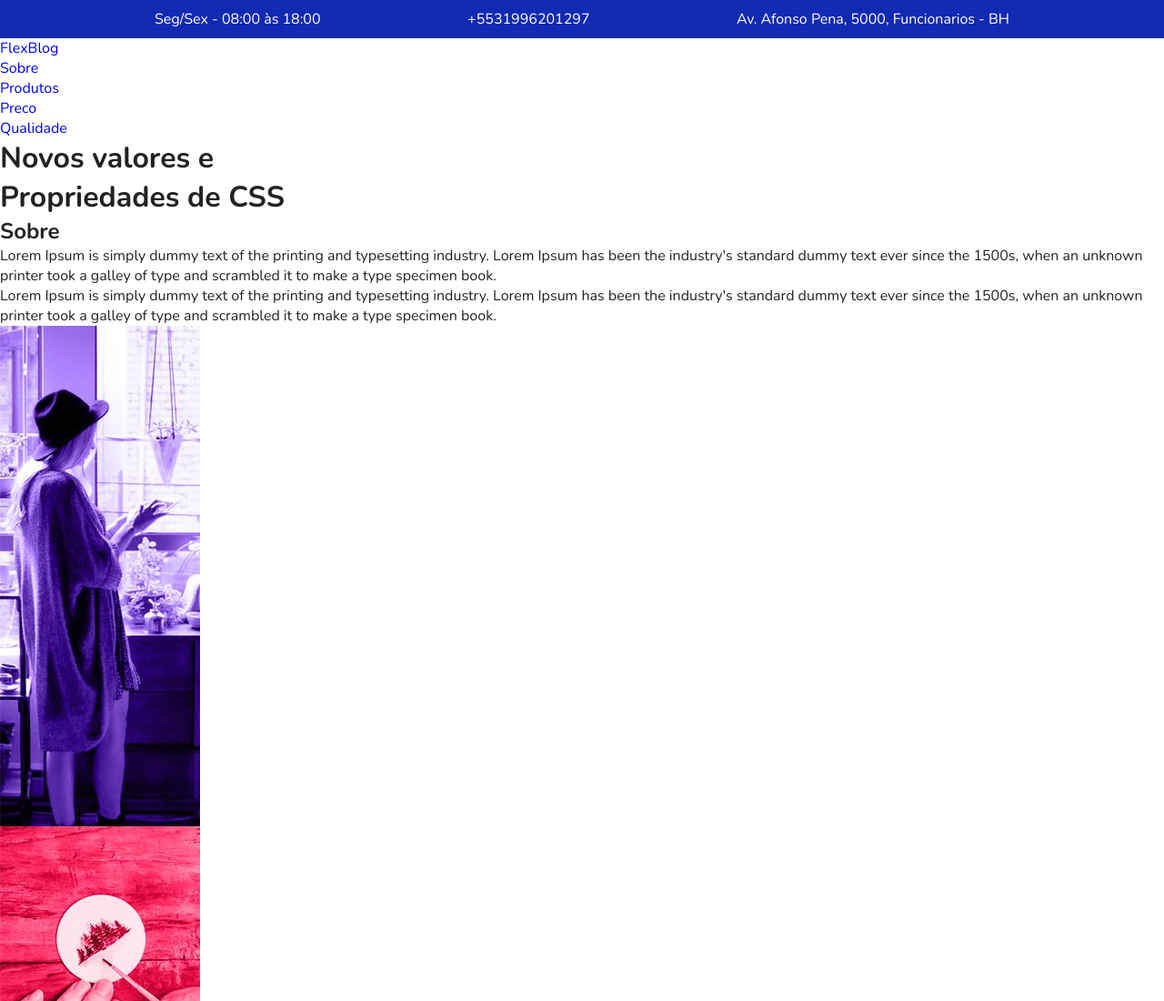
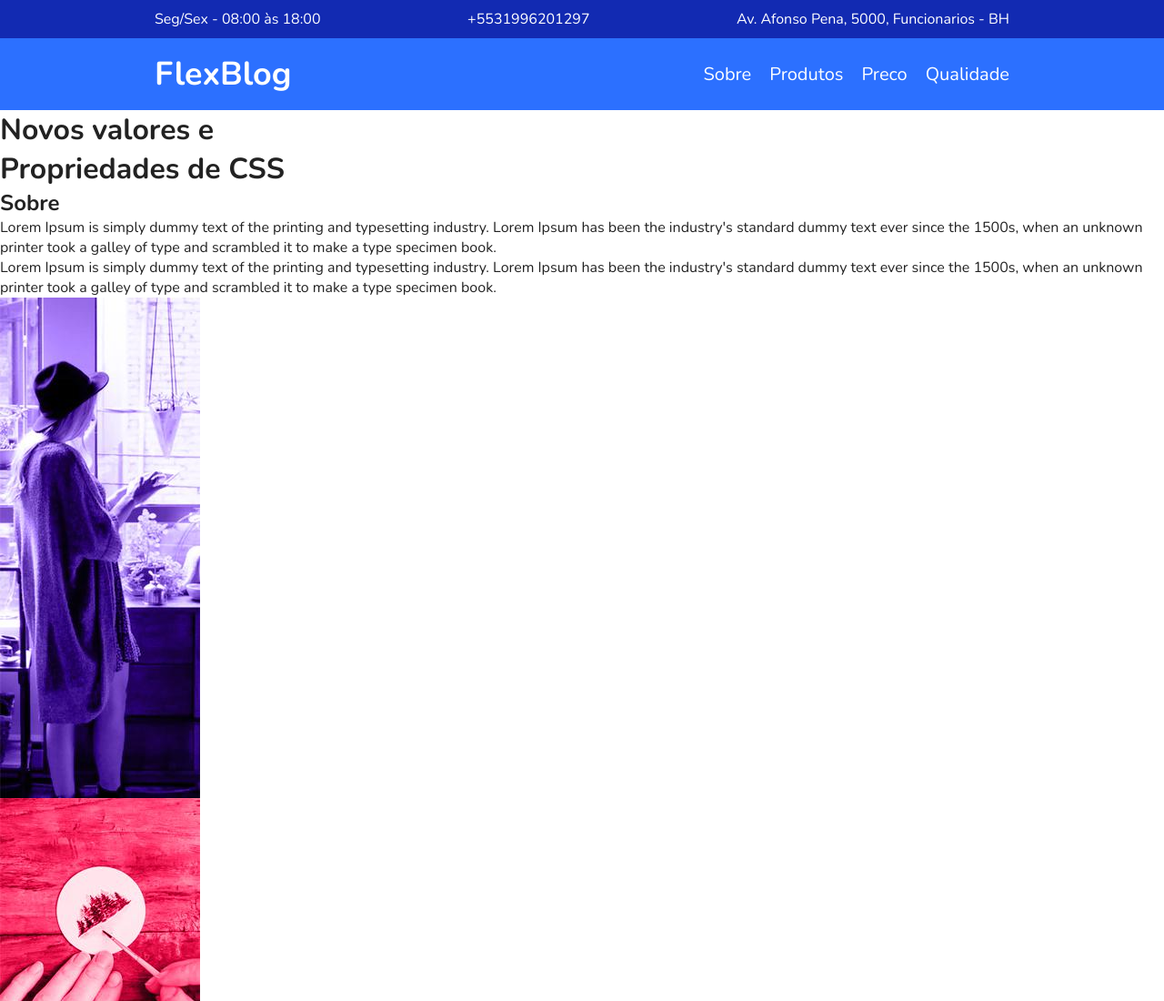
Before and after one commit to fredericoespeschit/flexblog, a plain HTML site: page index.html in a window 1280 px wide. Shown: the top 1100 px of the page at 91% size. Drawn offline with nearby package versions, Linux system fonts and the light colour scheme.

Commit message:
nav e logo

```diff
--- a/css/style.css
+++ b/css/style.css
@@ -50,3 +50,41 @@ img {
 .superinfo p, .superinfo  a {
     margin: 0px 10px 10px 10px;
 }
+
+/*Menu*/
+
+.menu-bg {
+    background-color: #2c70ff;
+}
+
+.menu {
+
+    max-width: 960px;
+    display: flex;
+    margin:  0 auto;
+    padding: 15px 0;
+    flex-wrap: wrap;
+    justify-content: space-between;
+    align-items: center;
+}
+
+.menu a {
+    color: #FFF;
+}
+
+.menu-logo a{
+    font-size: 2.25em;
+    font-weight: bold;
+    margin: 0 10px;
+}
+
+.menu-nav ul{
+display: flex;
+flex-wrap: wrap;
+}
+
+.menu-nav a {
+    font-size: 1.25em;
+    display: block;
+    padding: 10px;
+}
--- a/index.html
+++ b/index.html
@@ -21,7 +21,7 @@
             <div class="menu-logo">
                 <a href="#">FlexBlog</a>
             </div>
-            <nav>
+            <nav class="menu-nav">
                 <ul>
                     <li><a href="#sobre">Sobre</a></li>
                     <li><a href="#produtos">Produtos</a></li>
```
